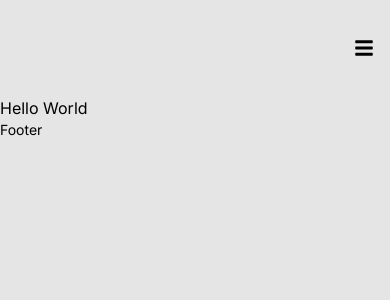
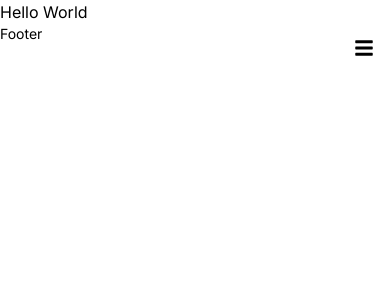
Before and after one commit to stevenfojas670/Personal-Website, a Next.js app in the folder personal-site/: page / in a window 390 px wide. Shown: the top 300 px of the page. Built offline with nearby package versions, Linux system fonts and the light colour scheme.

Commit message:
Added animation to navbar

```diff
--- a/personal-site/package.json
+++ b/personal-site/package.json
@@ -9,13 +9,16 @@
     "lint": "next lint"
   },
   "dependencies": {
+    "@react-three/fiber": "^8.15.16",
+    "@types/three": "^0.161.2",
     "framer-motion": "^10.18.0",
     "next": "14.1.0",
     "next-themes": "^0.2.1",
     "nextjs": "^0.0.3",
     "react": "^18",
     "react-dom": "^18",
-    "react-icons": "^5.0.1"
+    "react-icons": "^5.0.1",
+    "three": "^0.161.0"
   },
   "devDependencies": {
     "@tailwindcss/typography": "^0.5.10",
--- a/personal-site/src/app/globals.css
+++ b/personal-site/src/app/globals.css
@@ -4,7 +4,7 @@
 
 @layer base {
   body {
-    @apply bg-neutral-200 dark:bg-black;
+    @apply bg-white dark:bg-black;
   }
 }
 
--- a/personal-site/src/app/home/HomePage.js
+++ b/personal-site/src/app/home/HomePage.js
@@ -1,5 +1,5 @@
 import Links from "../../components/links/Links";
 
 export default function HomePage() {
-  return <div className="flex">Hello World</div>;
+  return <div className="h-content">Hello World</div>;
 }
--- a/personal-site/src/components/navbar/Navbar.js
+++ b/personal-site/src/components/navbar/Navbar.js
@@ -49,27 +49,31 @@ export default function Navbar() {
   const showMenu = () => setIsOpen(!isOpen);
 
   return (
-    <div className="max-w-2xl mx-auto flex items-center justify-end h-[6rem] px-4">
+    <div className="w-full justify-end md:justify-center items-center fixed mx-auto flex h-[6rem] px-4">
       <ul className="hidden justify-center items-center md:flex">
         {pages.map((page) => (
-          <li className="p-4" key={page.name}>
-            <Link component="a" className="nav-items" href={page.path}>
+          <motion.li
+            whileHover={{ scale: 1.2, opacity: 0.8 }}
+            className="p-4"
+            key={page.name}
+          >
+            <Link className="nav-items" href={page.path}>
               {page.name}
             </Link>
-          </li>
+          </motion.li>
         ))}
-        <li className="p-4">
+        <motion.li whileHover={{ scale: 1.2, opacity: 0.8 }} className="p-4">
           <Lightmode />
-        </li>
+        </motion.li>
       </ul>
-      <div onClick={showMenu} className="md:hidden flex fixed">
+      <div onClick={showMenu} className="md:hidden fixed z-[100]">
         <FaBars size={20} />
       </div>
       <AnimatePresence>
         {isOpen && (
           <motion.div
-            initial={{ width: "0", fixed: true }}
-            animate={{ width: "50%", fixed: true }}
+            initial={{ width: "0", sticky: true }}
+            animate={{ width: "50%", sticky: true }}
             transition={{ duration: 0.5, ease: "easeIn" }}
             exit={{ width: "0", fixed: true, top: 0, right: 0 }}
             className="h-full w-full md:hidden"
--- a/personal-site/tailwind.config.js
+++ b/personal-site/tailwind.config.js
@@ -7,6 +7,22 @@ module.exports = {
     "./src/app/**/*.{js,ts,jsx,tsx,mdx}",
   ],
   theme: {
+    screens: {
+      sm: "640px",
+      // => @media (min-width: 640px) { ... }
+
+      md: "768px",
+      // => @media (min-width: 768px) { ... }
+
+      lg: "1024px",
+      // => @media (min-width: 1024px) { ... }
+
+      xl: "1280px",
+      // => @media (min-width: 1280px) { ... }
+
+      "2xl": "1536px",
+      // => @media (min-width: 1536px) { ... }
+    },
     extend: {},
   },
   plugins: [require("@tailwindcss/typography")],
```
Also changed, not shown: 2 other files (tests, documents, lock files or other folders).
